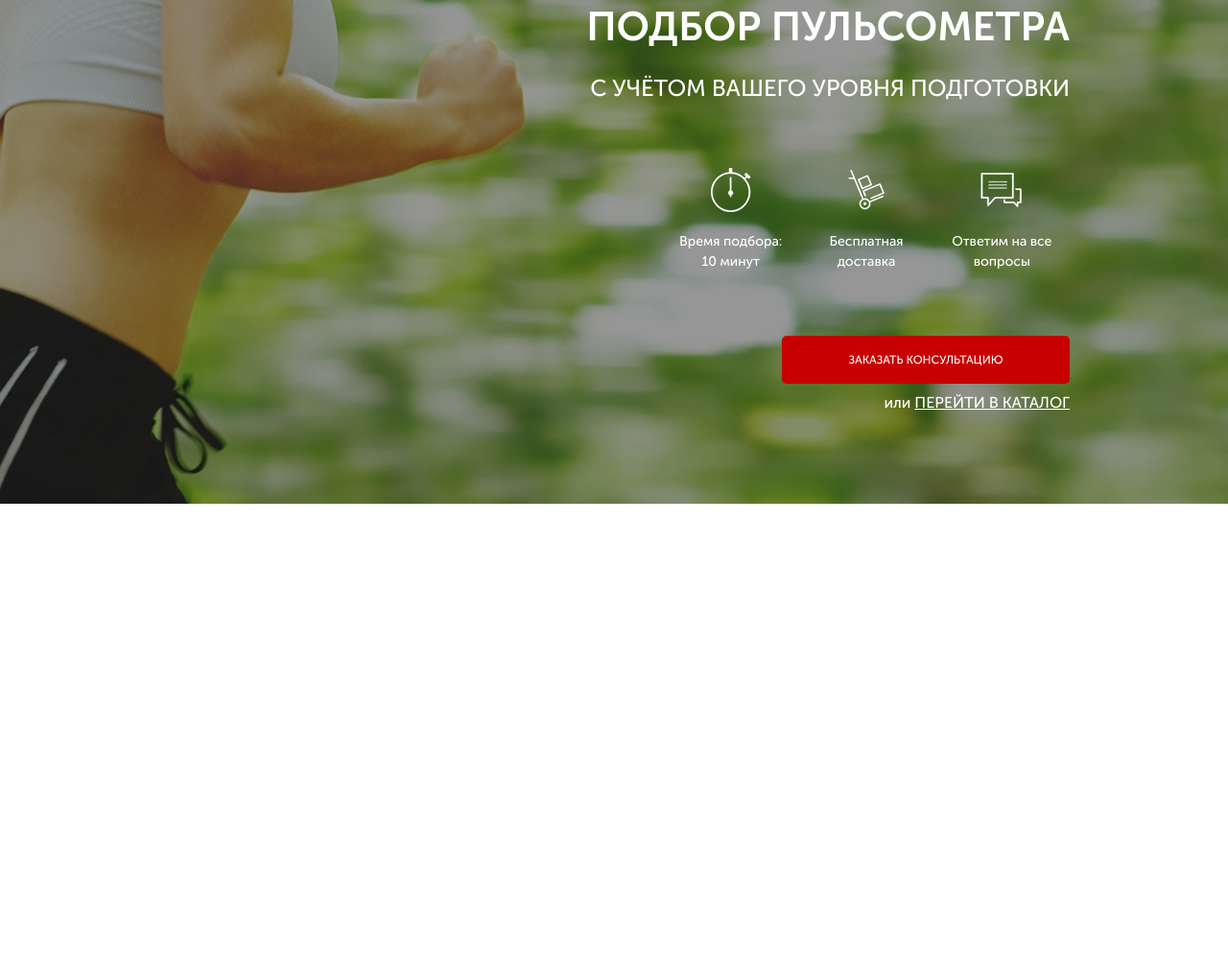
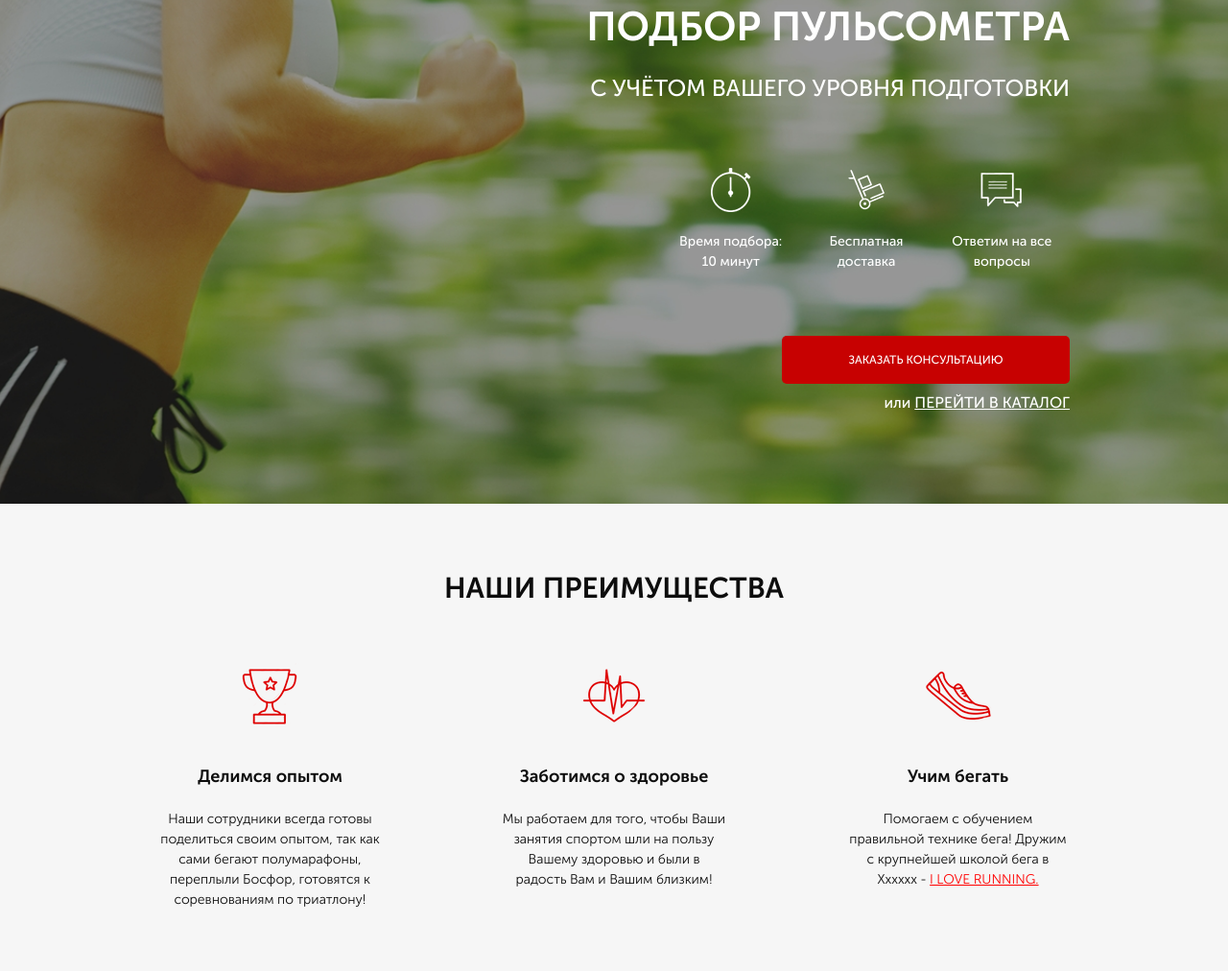
Before and after one commit to DmitriyKabanets/Pulse_Udemy, a website: page src/index.html in a window 1280 px wide. Shown: the part 168-1180 px from the top of the page at 96% size. Before the commit the page ends 800 px from the top, so only its background shows below. Drawn offline with Linux system fonts and the light colour scheme; files whose address does not match are found by name.

Commit message:
Add section advantages (html, css)

```diff
--- a/src/index.html
+++ b/src/index.html
@@ -56,7 +56,35 @@
                 <button class="button button_promo">заказать кОНСУЛЬТАЦИЮ</button>
                 <div class="promo__price">
                     или
-                    <a href="№">ПЕРЕЙТИ В КАТАЛОГ</a>
+                    <a href="#">ПЕРЕЙТИ В КАТАЛОГ</a>
+                </div>
+
+            </div>
+        </div>
+    </div>
+
+    <div class="advantages">
+        <div class="container">
+            <h2 class="advantages__header">НАШИ ПРЕИМУЩЕСТВА</h2>
+
+            <div class="advantages__items">
+
+                <div class="advantages__item">
+                    <img src="icon/advantages_cup.png" alt="cup">
+                    <div class="advantages__item-header">Делимся опытом</div>
+                    <div class="advantages__item-text">Наши сотрудники всегда готовы поделиться своим опытом, так как сами бегают полумарафоны, переплыли Босфор, готовятся к соревнованиям по триатлону!</div>
+                </div>
+
+                <div class="advantages__item">
+                    <img src="icon/advantages_heart.png" alt="heart">
+                    <div class="advantages__item-header">Заботимся о здоровье</div>
+                    <div class="advantages__item-text">Мы работаем для того, чтобы Ваши занятия спортом шли на пользу Вашему здоровью и были в радость Вам и Вашим близким!</div>
+                </div>
+
+                <div class="advantages__item">
+                    <img src="icon/advantages_shoe.png" alt="shoe">
+                    <div class="advantages__item-header">Учим бегать</div>
+                    <div class="advantages__item-text">Помогаем с обучением правильной технике бега! Дружим с крупнейшей школой бега в Xxxxxx - <a href="#">I love RUNNING.</a></div>
                 </div>
 
             </div>
--- a/src/sass/style.scss
+++ b/src/sass/style.scss
@@ -68,3 +68,45 @@ body{
         }
     }
 }
+
+.advantages{
+    background-color: #F6F6F6;
+    padding: 70px 0 64px 0;
+    &__header{
+        font-weight: 700;
+        font-size: 30px;
+        text-align: center;
+        color: #0D0D0D;
+    }
+    &__items{
+        display: flex;
+        justify-content: space-between;
+        margin-top: 60px;
+
+    }
+    &__item{
+        width: 233px;
+        img{
+            display: block;
+            margin: 0 auto;
+        }
+    }
+    &__item-header{
+        margin-top: 35px;
+        font-weight: 700;
+        font-size: 18px;
+        text-align: center;
+        color: #0D0D0D;
+    }
+    &__item-text{
+        margin-top: 20px;
+        font-weight: 300;
+        font-size: 14px;
+        text-align: center;
+        color: #0D0D0D;
+        a{
+            color: #FF0000;
+            text-transform: uppercase;
+        }
+    }
+}
```
Also changed, not shown: src/css/style.min.css.
